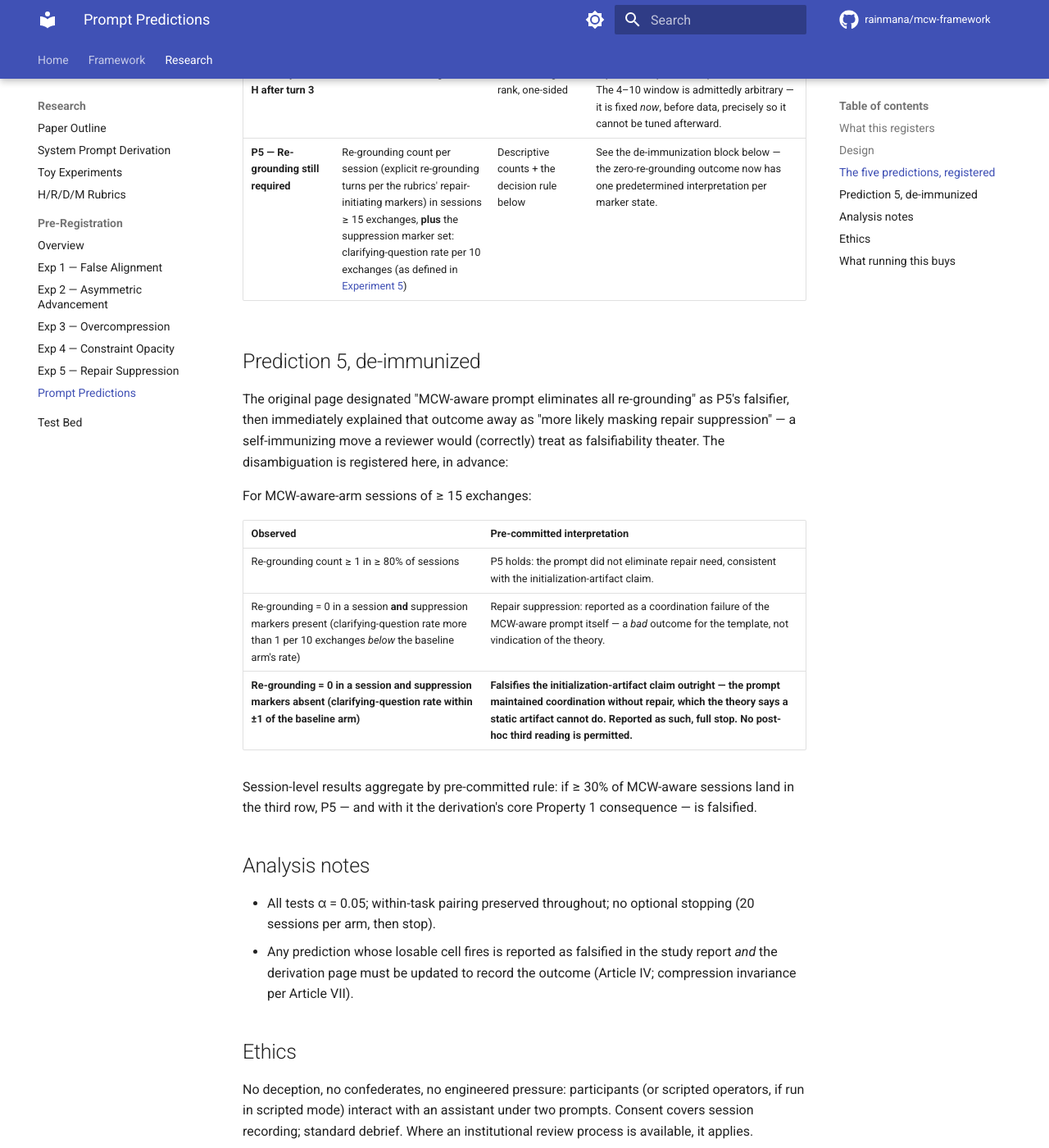
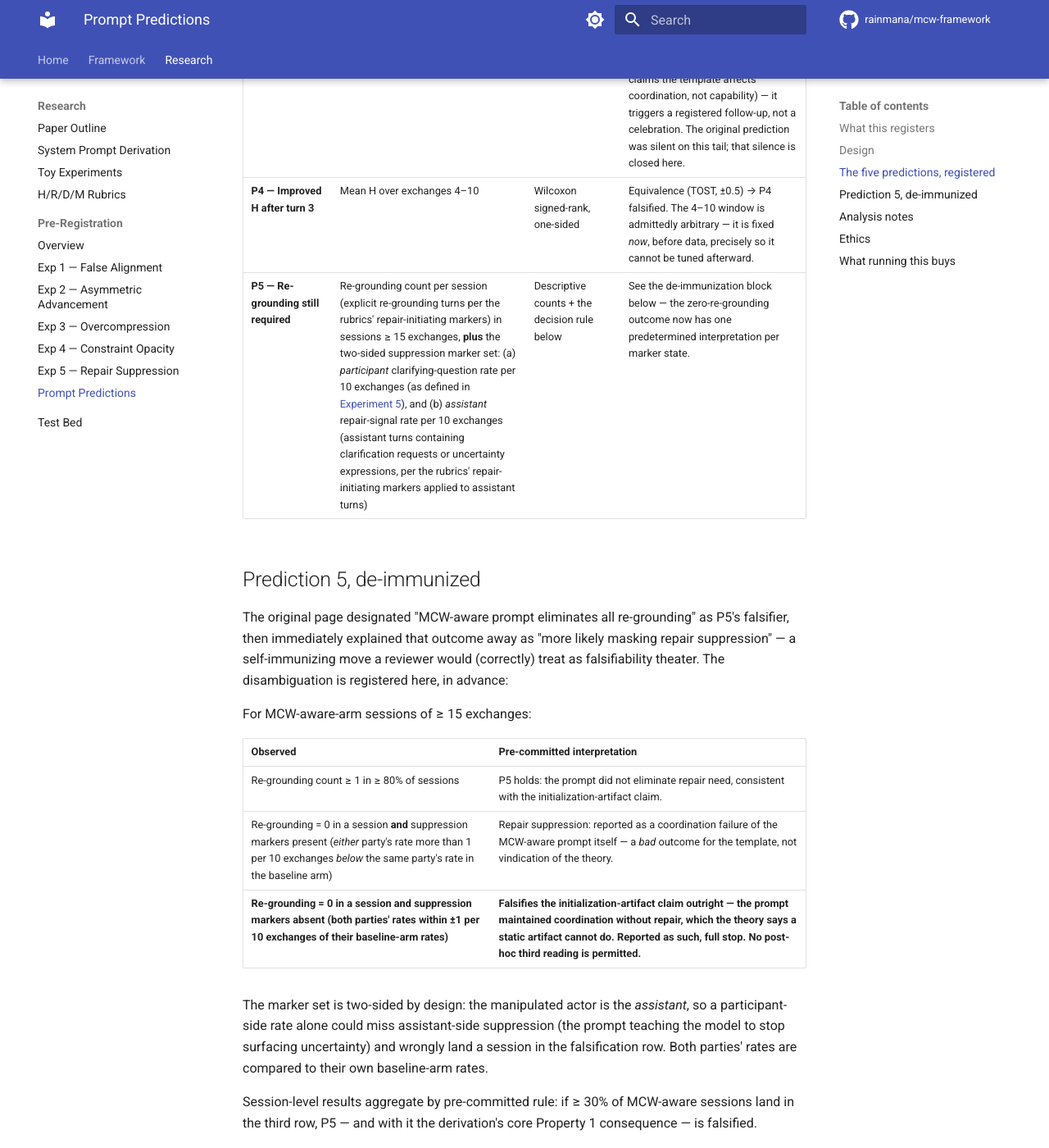
Before and after one commit to rainmana/mcw-framework, an MkDocs documentation site: the page built from docs/experiments/preregistration/prompt_predictions.md, in a window 1280 px wide and 1400 px high, scrolled down 1894 px. Shown: the whole window at 82% size. Built offline with MkDocs 1.6.1 and Material for MkDocs 9.7.7, drawn with Linux system fonts in a browser that asks for light colours; comment, search, counter and statistics services are not loaded; some of the changed text lies outside the part shown.

Commit message:
Address Codex review: session-count arithmetic, computable Exp 1 trigger, two-sided P5 markers
Three fixes from Codex review of PR #10, all valid:

- prompt_predictions: '10 tasks each run once per arm: 20 sessions per arm'
  was arithmetically incoherent. Registered structure is now explicit: each
  task runs twice per arm (arm order randomized within each run pair), 20
  sessions per arm, pairing unit = task-run (20 Wilcoxon pairs).
- exp1: the falsification decision rule referenced 'matched explicit-check
  comparison' dyads, but the arms are between-dyad randomized with no
  registered matching — the clause was not computable and reintroduced
  analyst discretion into the trigger. Removed; the aggregate TOST is the
  only registered trigger, with the prior clause quoted for traceability.
- prompt_predictions P5: the suppression marker measured only participant
  clarifying questions, but the manipulated actor is the assistant —
  assistant-side suppression would read as 'markers absent' and falsely
  land sessions in the falsification row. The marker set is now two-sided
  (participant rate and assistant repair-signal rate, each against its own
  baseline-arm rate), with the rationale stated inline.

Co-Authored-By: Claude Fable 5 <noreply@anthropic.com>
Claude-Session: https://claude.ai/code/session_012vXxadkBEnQJYHkewFvPgG

```diff
--- a/docs/experiments/preregistration/prompt_predictions.md
+++ b/docs/experiments/preregistration/prompt_predictions.md
@@ -25,7 +25,7 @@ The derivation page states five falsifiable predictions but no design that could
         The goal line is filled identically in both arms, so the manipulation is everything *except* task framing.
 
 - **Version pinning.** The SHA-256 of each prompt text is recorded with every session, alongside the model identifier and configuration. A session whose prompt hash does not match the registered hashes is excluded and logged. (This also fixes the test-bed page's unhashed-instrument problem for this study.)
-- **Tasks.** A frozen battery of 10 multi-turn collaborative tasks (planning, analysis, drafting), each run once per arm: 20 sessions per arm minimum — a feasibility-based pilot size, powered only for large effects, and stated as such. Sessions run ≥ 15 exchanges (required for Prediction 5's window). Arm order per task is randomized.
+- **Tasks.** A frozen battery of 10 multi-turn collaborative tasks (planning, analysis, drafting), each run **twice per arm** — two independent runs per task, arm order randomized within each run pair — for exactly **20 sessions per arm** (an earlier draft said "each run once per arm: 20 sessions per arm," which is arithmetically incoherent; the replication structure is now explicit). The pairing unit for the Wilcoxon tests is the *task-run*: run *r* of task *t* under the MCW-aware arm pairs with run *r* of task *t* under baseline, giving 20 pairs. A feasibility-based pilot size, powered only for large effects, and stated as such. Sessions run ≥ 15 exchanges (required for Prediction 5's window).
 - **Factual-accuracy battery (for Prediction 3):** a fixed set of 20 knowledge questions embedded across the tasks at pre-declared points, identical in both arms, scored against a frozen answer key.
 - **Rating.** H, D, M per window; R per repair episode; R\_ev per 10 exchanges — per the [anchored rubrics](../hrdm_rubrics.md), two independent raters. System prompts are stripped from transcripts before rating; if residual style differences make arms guessable, that limitation is reported and proxy claims are capped at L2.
 
@@ -37,7 +37,7 @@ The derivation page states five falsifiable predictions but no design that could
 | **P2 — Reduced misattribution** | Mean M across windows | Wilcoxon signed-rank, one-sided | Equivalence (TOST, ±0.5) → P2 falsified. |
 | **P3 — No reduction in capability failures** | Accuracy on the embedded factual battery | **Two-sided** TOST + difference test, margin ±5 percentage points | Accuracy *decrease* beyond margin → the template adds noise; falsifies the "coordination-only" claim. Accuracy *increase* beyond margin is registered in advance as an **anomaly counting against the stated mechanism** (the derivation claims the template affects coordination, not capability) — it triggers a registered follow-up, not a celebration. The original prediction was silent on this tail; that silence is closed here. |
 | **P4 — Improved H after turn 3** | Mean H over exchanges 4–10 | Wilcoxon signed-rank, one-sided | Equivalence (TOST, ±0.5) → P4 falsified. The 4–10 window is admittedly arbitrary — it is fixed *now*, before data, precisely so it cannot be tuned afterward. |
-| **P5 — Re-grounding still required** | Re-grounding count per session (explicit re-grounding turns per the rubrics' repair-initiating markers) in sessions ≥ 15 exchanges, **plus** the suppression marker set: clarifying-question rate per 10 exchanges (as defined in [Experiment 5](exp5_repair_suppression.md)) | Descriptive counts + the decision rule below | See the de-immunization block below — the zero-re-grounding outcome now has one predetermined interpretation per marker state. |
+| **P5 — Re-grounding still required** | Re-grounding count per session (explicit re-grounding turns per the rubrics' repair-initiating markers) in sessions ≥ 15 exchanges, **plus** the two-sided suppression marker set: (a) *participant* clarifying-question rate per 10 exchanges (as defined in [Experiment 5](exp5_repair_suppression.md)), and (b) *assistant* repair-signal rate per 10 exchanges (assistant turns containing clarification requests or uncertainty expressions, per the rubrics' repair-initiating markers applied to assistant turns) | Descriptive counts + the decision rule below | See the de-immunization block below — the zero-re-grounding outcome now has one predetermined interpretation per marker state. |
 
 ## Prediction 5, de-immunized
 
@@ -48,8 +48,10 @@ For MCW-aware-arm sessions of ≥ 15 exchanges:
 | Observed | Pre-committed interpretation |
 |---|---|
 | Re-grounding count ≥ 1 in ≥ 80% of sessions | P5 holds: the prompt did not eliminate repair need, consistent with the initialization-artifact claim. |
-| Re-grounding = 0 in a session **and** suppression markers present (clarifying-question rate more than 1 per 10 exchanges *below* the baseline arm's rate) | Repair suppression: reported as a coordination failure of the MCW-aware prompt itself — a *bad* outcome for the template, not vindication of the theory. |
-| **Re-grounding = 0 in a session and suppression markers absent (clarifying-question rate within ±1 of the baseline arm)** | **Falsifies the initialization-artifact claim outright — the prompt maintained coordination without repair, which the theory says a static artifact cannot do. Reported as such, full stop. No post-hoc third reading is permitted.** |
+| Re-grounding = 0 in a session **and** suppression markers present (*either* party's rate more than 1 per 10 exchanges *below* the same party's rate in the baseline arm) | Repair suppression: reported as a coordination failure of the MCW-aware prompt itself — a *bad* outcome for the template, not vindication of the theory. |
+| **Re-grounding = 0 in a session and suppression markers absent (both parties' rates within ±1 per 10 exchanges of their baseline-arm rates)** | **Falsifies the initialization-artifact claim outright — the prompt maintained coordination without repair, which the theory says a static artifact cannot do. Reported as such, full stop. No post-hoc third reading is permitted.** |
+
+The marker set is two-sided by design: the manipulated actor is the *assistant*, so a participant-side rate alone could miss assistant-side suppression (the prompt teaching the model to stop surfacing uncertainty) and wrongly land a session in the falsification row. Both parties' rates are compared to their own baseline-arm rates.
 
 Session-level results aggregate by pre-committed rule: if ≥ 30% of MCW-aware sessions land in the third row, P5 — and with it the derivation's core Property 1 consequence — is falsified.
 
```
Also changed, not shown: docs/experiments/preregistration/exp1_false_alignment.md (+1 -1 lines).
